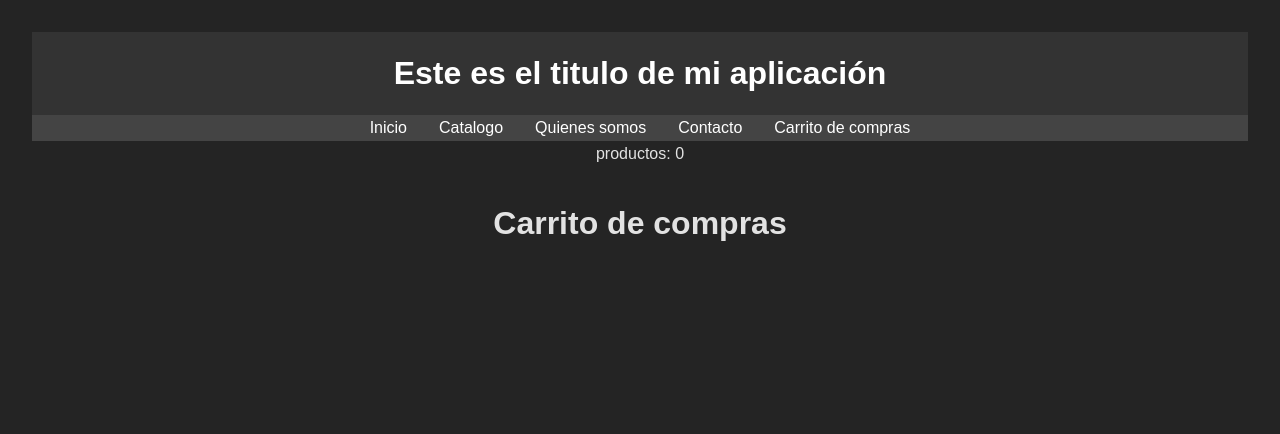
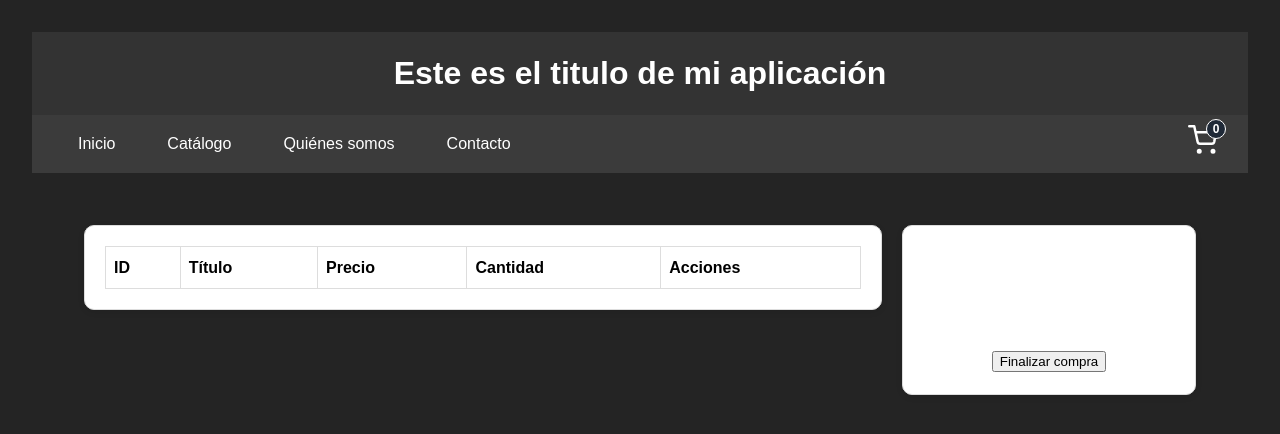
Before and after one commit to Joaoamestica/miaplicacion, a React (Vite) app: page /carrito in a window 1280 px wide. Shown: the top 434 px of the page. Built offline with nearby package versions, Linux system fonts and the light colour scheme.

Commit message:
feat/react-redux

```diff
--- a/src/App.css
+++ b/src/App.css
@@ -11,9 +11,11 @@
   will-change: filter;
   transition: filter 300ms;
 }
+
 .logo:hover {
   filter: drop-shadow(0 0 2em #646cffaa);
 }
+
 .logo.react:hover {
   filter: drop-shadow(0 0 2em #61dafbaa);
 }
@@ -22,6 +24,7 @@
   from {
     transform: rotate(0deg);
   }
+
   to {
     transform: rotate(360deg);
   }
@@ -46,7 +49,8 @@
   display: flex;
   gap: 20px;
   flex-wrap: wrap;
-  justify-content: center; /* Center items horizontally */
+  justify-content: center;
+  /* Center items horizontally */
 }
 
 .product-card {
@@ -55,15 +59,18 @@
   border-radius: 8px;
   padding: 20px;
   text-align: center;
-  width: 250px; /* Adjusted width for consistency */
-  box-shadow: 0 4px 8px rgba(0,0,0,0.1); /* Added shadow for better separation */
+  width: 250px;
+  /* Adjusted width for consistency */
+  box-shadow: 0 4px 8px rgba(0, 0, 0, 0.1);
+  /* Added shadow for better separation */
 }
 
 .product-card img {
   max-width: 100%;
   height: auto;
   border-bottom: 1px solid #ddd;
-  margin-bottom: 15px; /* Space between image and text */
+  margin-bottom: 15px;
+  /* Space between image and text */
 }
 
 .product-card h3 {
@@ -86,3 +93,93 @@
 .product-card a:hover {
   text-decoration: underline;
 }
+
+.menu-bar {
+  display: flex;
+  justify-content: space-between;
+  align-items: center;
+  padding: 10px 30px;
+  background-color: #3b3b3b;
+
+  ul {
+    list-style: none;
+    display: flex;
+    gap: 20px;
+    margin: 0;
+    padding: 0;
+  }
+}
+
+.container-carrito {
+  position: relative;
+  display: inline-block;
+  line-height: 0;
+}
+
+.badge-carrito {
+  position: absolute;
+  top: -6px;
+  right: -8px;
+  background: #1f2937;
+  color: #fff;
+  border-radius: 50%;
+  width: 18px;
+  height: 18px;
+  font-size: 12px;
+  display: flex;
+  align-items: center;
+  justify-content: center;
+  font-weight: 700;
+  border: 1px solid #fff;
+}
+
+.cart-card {
+  background: #fff;
+  border: 1px solid #ddd;
+  border-radius: 8px;
+  padding: 20px;
+  text-align: center;
+  width: 70%;
+  /* Adjusted width for consistency */
+  box-shadow: 0 4px 8px rgba(0, 0, 0, 0.1);
+  /* Added shadow for better separation */
+}
+
+.resumen-card {
+  background: #fff;
+  border: 1px solid #ddd;
+  border-radius: 8px;
+  padding: 20px;
+  text-align: center;
+  width: 30%;
+  /* Adjusted width for consistency */
+  box-shadow: 0 4px 8px rgba(0, 0, 0, 0.1);
+  /* Added shadow for better separation */
+}
+
+.cart-table {
+  font-family: arial, sans-serif;
+  border-collapse: collapse;
+  width: 100%;
+  color: black;
+
+  td,
+  th {
+    border: 1px solid #dddddd;
+    text-align: left;
+    padding: 8px;
+  }
+
+  tr:nth-child(even) {
+    background-color: #dddddd;
+  }
+}
+
+.cart-container {
+  display: flex;
+  justify-content: space-between;
+  align-items: flex-start;
+  gap: 20px;
+  padding: 20px;
+
+}
--- a/src/components/Buttons/AddToCartButton.tsx
+++ b/src/components/Buttons/AddToCartButton.tsx
@@ -9,41 +9,9 @@ const AddToCartButton = ({product} : {product:IProduct | null}) => {
 
     const dispatch = useDispatch();
 
-    let [products, setProducts] = useState<IProduct[]>([]);
-
     const handleAddToCart = () => {
       dispatch(addProduct(product))
-      loadCartFromLocalStorage();
   }
-
-  function loadCartFromLocalStorage()
-  {
-    // Recuperar carrito
-    let carritoActual = localStorage.getItem("cart");
-    let products: IProduct[] = [];
-
-    try {
-      const parsed = carritoActual ? JSON.parse(carritoActual) : [];
-      products = Array.isArray(parsed) ? parsed : [];
-      // Agregar producto
-      if (product) {
-        products.push(product);
-      }
-      // Guardar carrito actualizado
-      localStorage.setItem("cart", JSON.stringify(products));
-      //localStorage.setItem("perro", '5');
-      //localStorage.removeItem("perro");
-      //localStorage.clear();
-
-      console.log("Producto añadido al carrito id:", product?.id);
-
-    } catch (error) {
-      console.error("Error al parsear localStorage:", error);
-      products = [];
-    }
-  }
-
-
 
     return(
         <button onClick={handleAddToCart} >
--- a/src/components/Nav.tsx
+++ b/src/components/Nav.tsx
@@ -1,27 +1,65 @@
-import React from 'react'
-import { useSelector } from 'react-redux'
-import { Link } from 'react-router-dom'
+import React from 'react';
+import { useSelector } from 'react-redux';
+import { Link } from 'react-router-dom';
 
 export default function Nav() {
-
-  const totalQuantity = useSelector((state:any) => state.productReducers.products.length);
+  const totalQuantity = useSelector((state: any) => state.productReducers.products.length);
 
   return (
     <>
-      <nav>
-          <ul>
-              <li>
-                <Link to="/">Inicio</Link>
-              </li>
-              <li><Link to="/catalog">Catalogo</Link></li>
-              <li><Link to="/about">Quienes somos</Link></li>
-              <li><Link to="/contact">Contacto</Link></li>
-              <li><Link to="/carrito">Carrito de compras</Link></li>
-          </ul>
+      <nav className="menu-bar">
+        <ul>
+          <li>
+            <Link to="/">
+              Inicio
+            </Link>
+          </li>
+          <li>
+            <Link to="/catalog">
+              Catálogo
+            </Link>
+          </li>
+          <li>
+            <Link to="/about">
+              Quiénes somos
+            </Link>
+          </li>
+          <li>
+            <Link to="/contact">
+              Contacto
+            </Link>
+          </li>
+        </ul>
+
+        <div>
+          <Link to="/carrito">
+            <div className='container-carrito'>
+              <svg
+                xmlns="http://www.w3.org/2000/svg"
+                width="30"
+                height="30"
+                viewBox="0 0 24 24"
+                fill="none"
+                stroke="currentColor"
+                strokeWidth="2"
+                strokeLinecap="round"
+                strokeLinejoin="round"
+                style={{ display: 'block', color: '#fff' }}
+              >
+                <circle cx="9" cy="21" r="1"></circle>
+                <circle cx="20" cy="21" r="1"></circle>
+                <path d="M1 1h4l2.68 12.39A2 2 0 0 0 9.62 15H19a2 2 0 0 0 2-1.59l1.38-7.59H6"></path>
+              </svg>
+
+              {totalQuantity >= 0 && (
+                <span className="badge-carrito">
+                  {totalQuantity}
+                </span>
+              )}
+            </div>
+          </Link>
+        </div>
       </nav>
-      <div>
-        <p>productos: {totalQuantity}</p>
-      </div>
     </>
-  )
+  );
 }
--- a/src/pages/CartPage.tsx
+++ b/src/pages/CartPage.tsx
@@ -1,21 +1,72 @@
 import { useEffect, useState } from "react"
+import { useDispatch, useSelector } from "react-redux";
+import { deleteProduct, getAllProducts } from "../redux/productSlice";
+
 
 export default function CartPage() {
 
     const [carrito, setCarrito] = useState([])
+    const dispatch = useDispatch();
+    const listProduct = useSelector((state: any) => state.productReducers.products);
 
     useEffect(() => {
-        setCarrito(JSON.parse(localStorage.getItem('cart') || '[]'));
-    }, [])
+        //setCarrito(JSON.parse(localStorage.getItem('cart') || '[]'));
+        setCarrito(listProduct);
+    }, [listProduct])
+
+    const handleRemoveFromCart = (id: number) => {
+        dispatch(deleteProduct(id))
+    }
 
     return (
-        <div>
-            <h1>Carrito de compras</h1>
-            <ul>
-                {carrito.map((item:any) => (
-                    <li key={item.id}>{item.id} {item.title} - {item.price}</li>
-                ))}
-            </ul>
+        <div className="cart-container">
+            <div className='cart-card'
+                style={{
+                    flex: "3",
+                    background: "#fff",
+                    padding: "20px",
+                    borderRadius: "10px",
+                    boxShadow: "0 2px 6px rgba(0,0,0,0.1)",
+                }}>
+                <table className="cart-table">
+                    <thead>
+                        <tr>
+                            <th>ID</th>
+                            <th>Título</th>
+                            <th>Precio</th>
+                            <th>Cantidad</th>
+                            <th>Acciones</th>
+                        </tr>
+                    </thead>
+                    <tbody>
+                        {carrito.map((item: any) => (
+                            <tr key={item.id}>
+                                <td>{item.id}</td>
+                                <td>{item.title}</td>
+                                <td>{item.price}</td>
+                                <td><button>+</button> 1 <button>-</button></td>
+                                <td>
+                                    <button onClick={() => handleRemoveFromCart(item.id)}>Eliminar</button>
+                                </td>
+                            </tr>
+                        ))}
+                    </tbody>
+                </table>
+            </div>
+            <div className='resumen-card'
+                style={{
+                    flex: "1",
+                    background: "#fff",
+                    padding: "20px",
+                    borderRadius: "10px",
+                    boxShadow: "0 2px 6px rgba(0,0,0,0.1)",
+                    height: "fit-content",
+                }}
+            >
+                <h2>Resumen de la compra</h2>
+                <p>Total: ${carrito.reduce((acc: any, item: any) => acc + item.price * item.quantity, 0)}</p>
+                <button>Finalizar compra</button>
+            </div>
         </div>
     )
 }
--- a/src/redux/productSlice.tsx
+++ b/src/redux/productSlice.tsx
@@ -10,13 +10,27 @@ export const productSlice = createSlice({
     name: "carro",
     initialState,
     reducers: {
-        addProduct: (state, action: PayloadAction<any>) => {
-            state.products.push(action.payload)
+        // La mayoria de los reducer son el CRUD
+        addProduct: (state, action) => {
+            //Almacenamiento en el store (redux)
+            const payload = action.payload;
+            state.products.push(payload);
+
+            //respaldo en localStorage
+            localStorage.setItem("cart", JSON.stringify(state.products));
         },
-        //deleteProduct...
-        //getAllProducts....
+        deleteProduct: (state, action: PayloadAction<any>) => {
+            state.products = state.products.filter((product: any) => product.id !== action.payload);
+            localStorage.setItem("cart", JSON.stringify(state.products));
+        },
+        getAllProducts: (state) => {
+            return {
+                ...state,
+                products: state.products,
+            };
+        }
     },
 });
 
-export const { addProduct } = productSlice.actions;
+export const { addProduct, deleteProduct, getAllProducts } = productSlice.actions;
 export default productSlice;
```
